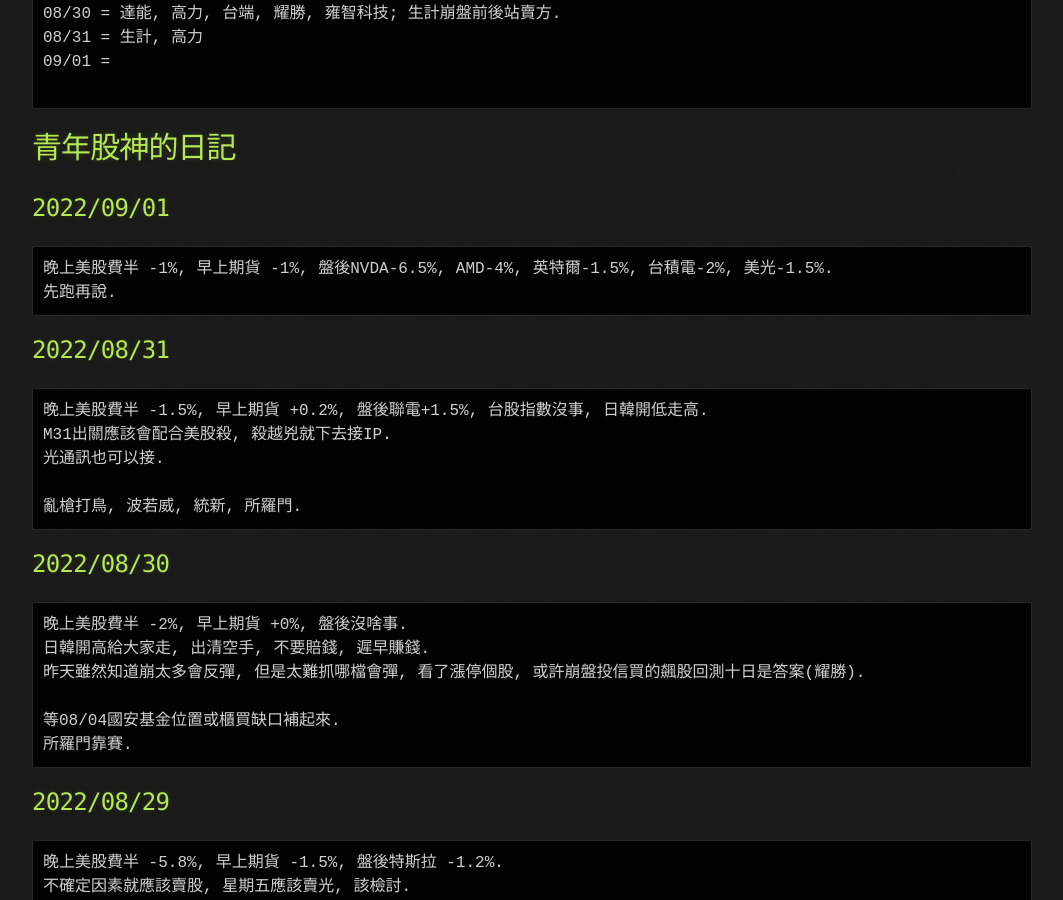
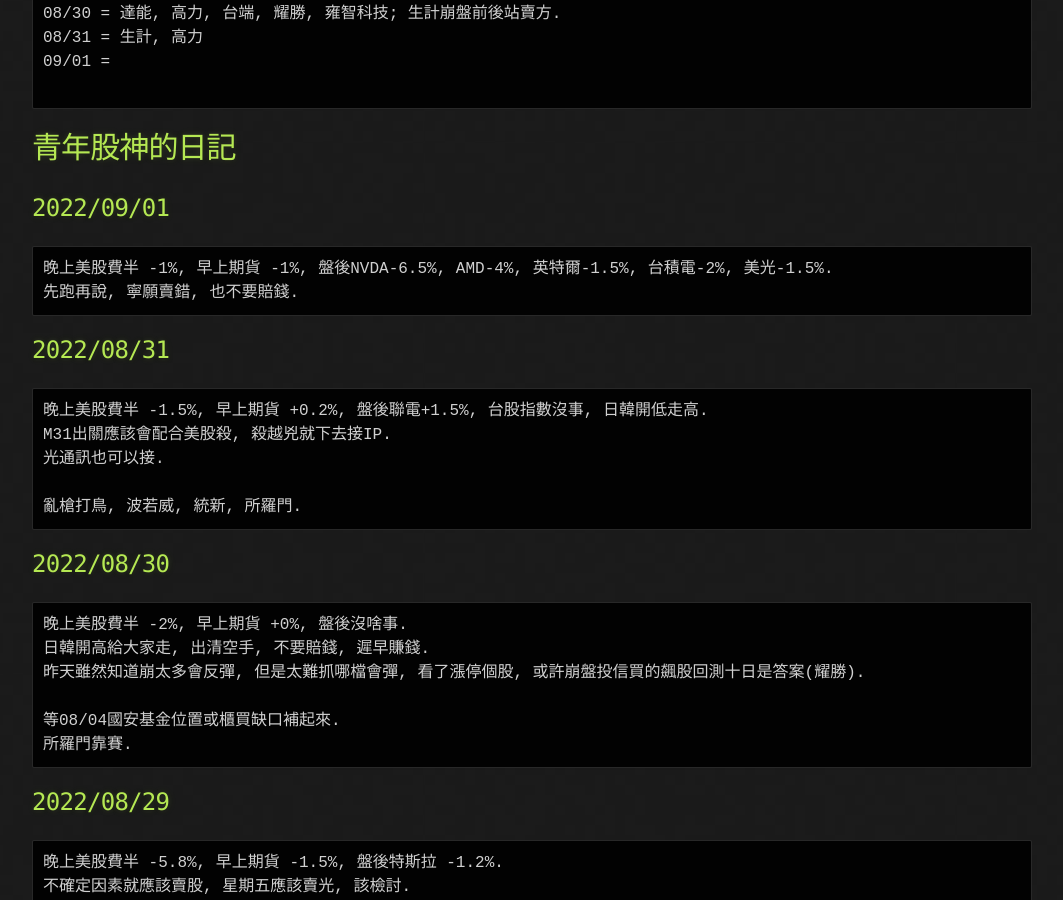
Before and after one commit to lepg5487/Stock_God, a Jekyll site: the page built from index.md, in a window 1280 px wide and 900 px high, scrolled down 922 px. Shown: the whole window, without its empty margins (108-1171 px from the left). Built offline with Jekyll 4.4.1, drawn with Linux system fonts in a browser that asks for light colours; our own code applies the rules of GitHub Pages for plain Markdown files.

Commit message:
Update index.md

````diff
--- a/index.md
+++ b/index.md
@@ -41,7 +41,7 @@ layout: testlayouts
 ## 2022/09/01
 ```
 晚上美股費半 -1%, 早上期貨 -1%, 盤後NVDA-6.5%, AMD-4%, 英特爾-1.5%, 台積電-2%, 美光-1.5%.
-先跑再說.
+先跑再說, 寧願賣錯, 也不要賠錢.
 ```
 
 ## 2022/08/31
````
